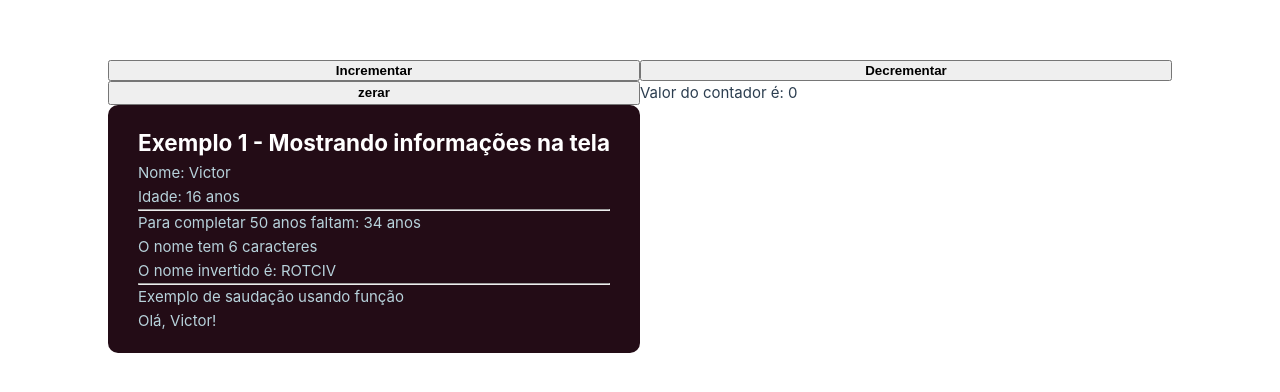
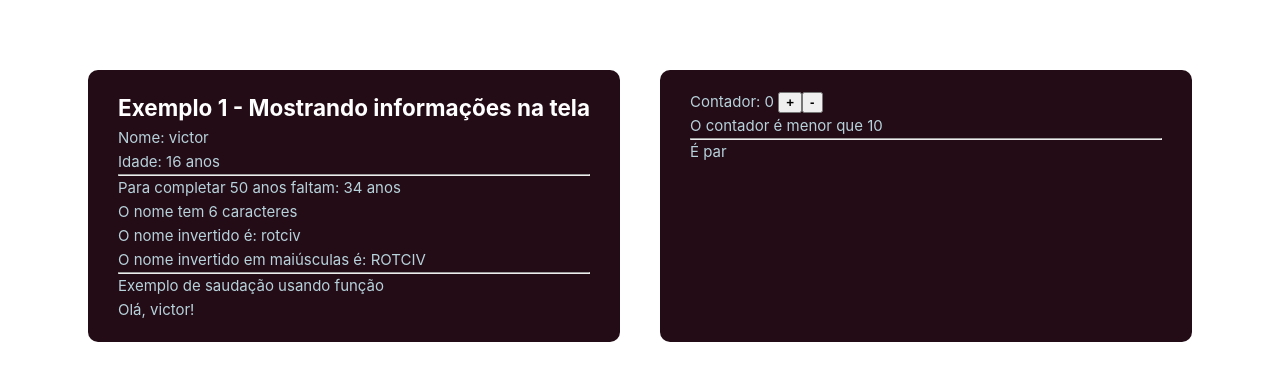
Before and after one commit to VictorSedlak1/ProjetoDesWeb2-2023, a Vue app: page / in a window 1280 px wide. Shown: the part 194-586 px from the top of the page. Built offline with nearby package versions, Linux system fonts and the light colour scheme.

Commit message:
OpaBear_04

```diff
--- a/src/App.vue
+++ b/src/App.vue
@@ -21,7 +21,7 @@ onMounted(() => {
   console.log(`O valor inicial do contador é ${contador.value}.`)
 })
 
-const nome = 'Victor'
+const nome = 'victor'
     const idade = 16
 
     function inverter(texto) {
@@ -39,12 +39,6 @@ const nome = 'Victor'
 </script>
 
 <template>
-  <button @click="incrementarContador">Incrementar</button>
-  <button @click="decrementarContador">Decrementar</button>
-  <button @click="zerarContador">zerar</button>
-
-  <p>Valor do contador é: {{ contador }}</p>
-
   <div class="info">
         <h1>Exemplo 1 - Mostrando informações na tela</h1>
         <p>Nome: {{ nome }} </p>
@@ -52,10 +46,22 @@ const nome = 'Victor'
         <hr />
         <p>Para completar 50 anos faltam: {{ 50 - idade }}  anos</p>
         <p>O nome tem {{ nome.length }}  caracteres</p>
-        <p>O nome invertido é: {{ inverter(nome).toUpperCase() }} </p>
+        <p>O nome invertido é: {{ inverter(nome) }} </p>
+        <p>O nome invertido em maiúsculas é: {{ inverterMaiusculo(nome) }}</p>
         <hr />
         <p> Exemplo de saudação usando função</p>
         <p> {{ saudacao() }}  </p>
+    </div>
+    <div class="info">
+      Contador: {{ contador }}
+      <button @click=" contador++">+</button>
+      <button @click=" contador--">-</button>
+      <div v-if="contador > 10">O contador é maior que 10</div>
+      <div v-else-if="contador < 10">O contador é menor que 10</div>
+      <div v-else>O contador é 10</div>
+      <hr />
+      <div v-if="contador % 2 === 0"> É par</div>
+      <div v-else>É impar</div>
     </div>
 </template>
 
@@ -69,6 +75,7 @@ button {
   padding: 20px 30px;
   color: rgb(183, 210, 219);
   border-radius: 10px;
+  margin: 0px 20px;
 }
 
 h1 {
```
